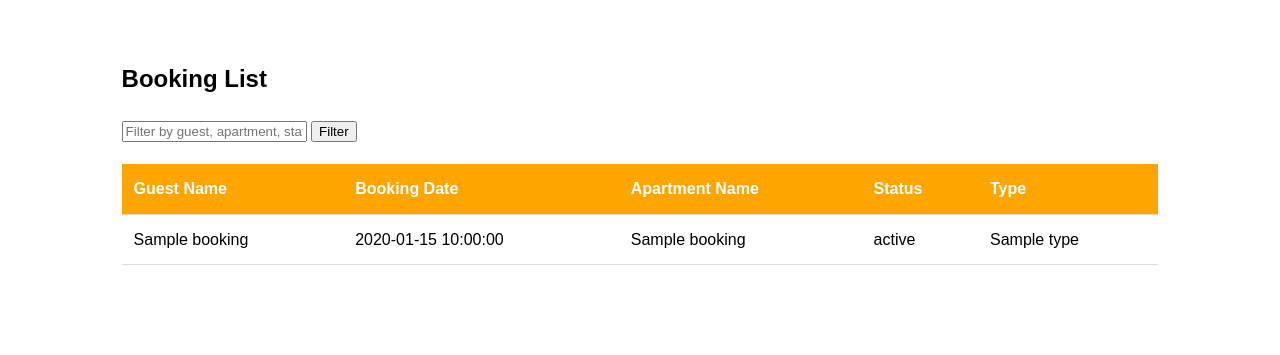
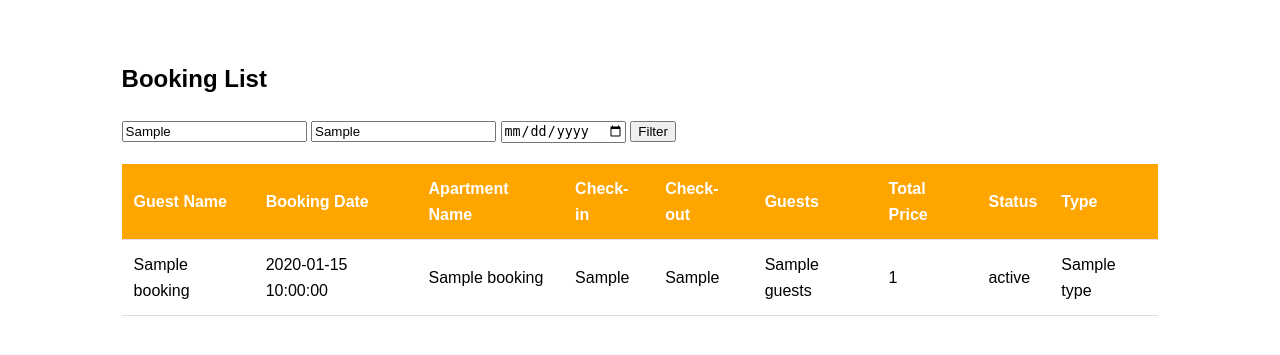
Before and after one commit to LitttleLions/VacationBookingManager, a Flask app: template templates/booking_list.html in a window 1280 px wide. Shown: the part 110-465 px from the top of the page. Run offline with Flask 3, Linux system fonts and the light colour scheme; the template is opened without the code that fills it: most values are stand-ins (such as "Sample title", 1, 10 or a date in 2020).

Commit message:
Agent query: Is the booking list page loading correctly with the new filter options (guest name, apartment name, and date)? Can you test if the filters are working as expected?

```diff
--- a/app.py
+++ b/app.py
@@ -3,6 +3,7 @@ from flask import Flask, render_template, request, g, flash
 from flask_babel import Babel
 from urllib.parse import urlparse
 from smoobu_api import SmoobuAPI
+from datetime import datetime, timedelta
 
 app = Flask(__name__)
 app.secret_key = os.environ.get("FLASK_SECRET_KEY") or "a secret key"
@@ -24,16 +25,31 @@ def booking_list():
     if error:
         flash(error, 'error')
 
-    filter_query = request.args.get('filter', '').lower()
-    bookings = [b for b in bookings if b['type'].lower() != 'cancellation']
+    guest_filter = request.args.get('guest_filter', '').lower()
+    apartment_filter = request.args.get('apartment_filter', '').lower()
+    date_filter = request.args.get('date_filter', datetime.now().strftime('%Y-%m-%d'))
 
-    if filter_query:
-        bookings = [b for b in bookings if filter_query in b['guest_name'].lower()
-                    or filter_query in b['apartment_name'].lower()
-                    or filter_query in b['status'].lower()
-                    or filter_query in b['type'].lower()]
+    filtered_bookings = []
+    for booking in bookings:
+        if booking['type'].lower() == 'cancellation':
+            continue
 
-    return render_template('booking_list.html', bookings=bookings)
+        if guest_filter and guest_filter not in booking['guest_name'].lower():
+            continue
+
+        if apartment_filter and apartment_filter not in booking['apartment_name'].lower():
+            continue
+
+        booking_date = datetime.strptime(booking['check_in'], '%Y-%m-%d')
+        if booking_date < datetime.strptime(date_filter, '%Y-%m-%d'):
+            continue
+
+        filtered_bookings.append(booking)
+
+    return render_template('booking_list.html', bookings=filtered_bookings,
+                           guest_filter=guest_filter,
+                           apartment_filter=apartment_filter,
+                           date_filter=date_filter)
 
 @app.route('/calendar')
 def calendar_view():
--- a/smoobu_api.py
+++ b/smoobu_api.py
@@ -15,9 +15,10 @@ class SmoobuAPI:
         }
 
     def get_bookings(self):
-        end_date = datetime.now() + timedelta(weeks=4)
+        start_date = datetime.now()
+        end_date = start_date + timedelta(weeks=4)
         params = {
-            'from': datetime.now().strftime('%Y-%m-%d'),
+            'from': start_date.strftime('%Y-%m-%d'),
             'to': end_date.strftime('%Y-%m-%d')
         }
         try:
--- a/templates/booking_list.html
+++ b/templates/booking_list.html
@@ -15,7 +15,9 @@
     {% endwith %}
 
     <form method="GET" action="{{ url_for('booking_list') }}">
-        <input type="text" name="filter" placeholder="{{ _('Filter by guest, apartment, status, or type') }}" value="{{ request.args.get('filter', '') }}">
+        <input type="text" name="guest_filter" placeholder="{{ _('Filter by guest name') }}" value="{{ guest_filter }}">
+        <input type="text" name="apartment_filter" placeholder="{{ _('Filter by apartment name') }}" value="{{ apartment_filter }}">
+        <input type="date" name="date_filter" value="{{ date_filter }}">
         <button type="submit">{{ _('Filter') }}</button>
     </form>
 
@@ -25,6 +27,10 @@
                 <th>{{ _('Guest Name') }}</th>
                 <th>{{ _('Booking Date') }}</th>
                 <th>{{ _('Apartment Name') }}</th>
+                <th>{{ _('Check-in') }}</th>
+                <th>{{ _('Check-out') }}</th>
+                <th>{{ _('Guests') }}</th>
+                <th>{{ _('Total Price') }}</th>
                 <th>{{ _('Status') }}</th>
                 <th>{{ _('Type') }}</th>
             </tr>
@@ -35,6 +41,10 @@
                 <td>{{ booking.guest_name }}</td>
                 <td>{{ booking.booking_date }}</td>
                 <td>{{ booking.apartment_name }}</td>
+                <td>{{ booking.check_in }}</td>
+                <td>{{ booking.check_out }}</td>
+                <td>{{ booking.guests }}</td>
+                <td>{{ booking.total_price }}</td>
                 <td>{{ booking.status }}</td>
                 <td>{{ booking.type }}</td>
             </tr>
```
